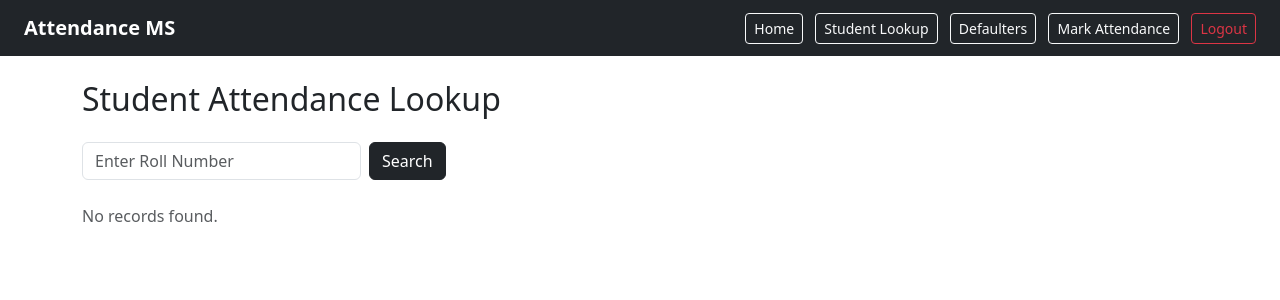
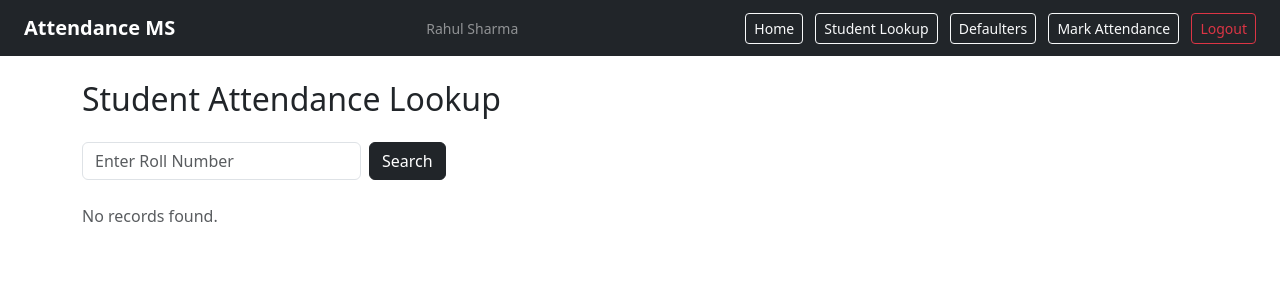
Before and after one commit to vikrantburagute/dbms-mini-project-attendance-management-system, a Flask app: page /student in a window 1280 px wide. Shown: the top 300 px of the page. Run offline with Flask 3, Linux system fonts and the light colour scheme; a user stored in the database is signed in.

Commit message:
now shows logged in username in navbar

```diff
--- a/app/templates/defaulters.html
+++ b/app/templates/defaulters.html
@@ -7,6 +7,7 @@
 <body>
     <nav class="navbar navbar-dark bg-dark px-4">
         <a class="navbar-brand fw-bold" href="/">Attendance MS</a>
+        <span class="text-white-50 small ms-2">{{ session.username }}</span>
         <div>
             <a href="/" class="btn btn-outline-light btn-sm me-2">Home</a>
             <a href="/student" class="btn btn-outline-light btn-sm me-2">Student Lookup</a>
--- a/app/templates/index.html
+++ b/app/templates/index.html
@@ -7,6 +7,7 @@
 <body>
     <nav class="navbar navbar-dark bg-dark px-4">
         <a class="navbar-brand fw-bold" href="/">Attendance MS</a>
+        <span class="text-white-50 small ms-2">{{ session.username }}</span>
         <div>
             <a href="/" class="btn btn-outline-light btn-sm me-2">Home</a>
             <a href="/student" class="btn btn-outline-light btn-sm me-2">Student Lookup</a>
--- a/app/templates/mark.html
+++ b/app/templates/mark.html
@@ -7,6 +7,7 @@
 <body>
     <nav class="navbar navbar-dark bg-dark px-4">
         <a class="navbar-brand fw-bold" href="/">Attendance MS</a>
+        <span class="text-white-50 small ms-2">{{ session.username }}</span>
         <div>
             <a href="/" class="btn btn-outline-light btn-sm me-2">Home</a>
             <a href="/student" class="btn btn-outline-light btn-sm me-2">Student Lookup</a>
--- a/app/templates/student.html
+++ b/app/templates/student.html
@@ -7,6 +7,7 @@
 <body>
     <nav class="navbar navbar-dark bg-dark px-4">
         <a class="navbar-brand fw-bold" href="/">Attendance MS</a>
+        <span class="text-white-50 small ms-2">{{ session.username }}</span>
         <div>
             <a href="/" class="btn btn-outline-light btn-sm me-2">Home</a>
             <a href="/student" class="btn btn-outline-light btn-sm me-2">Student Lookup</a>
```
